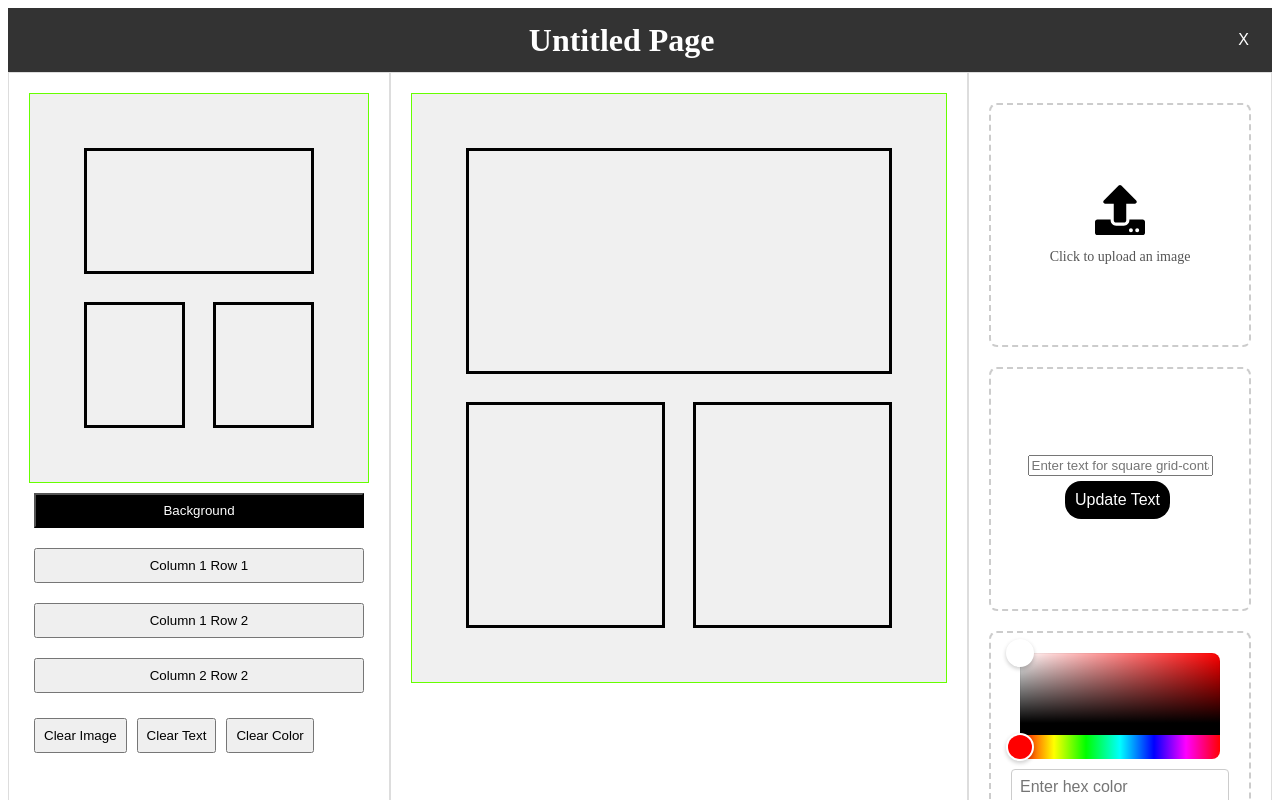
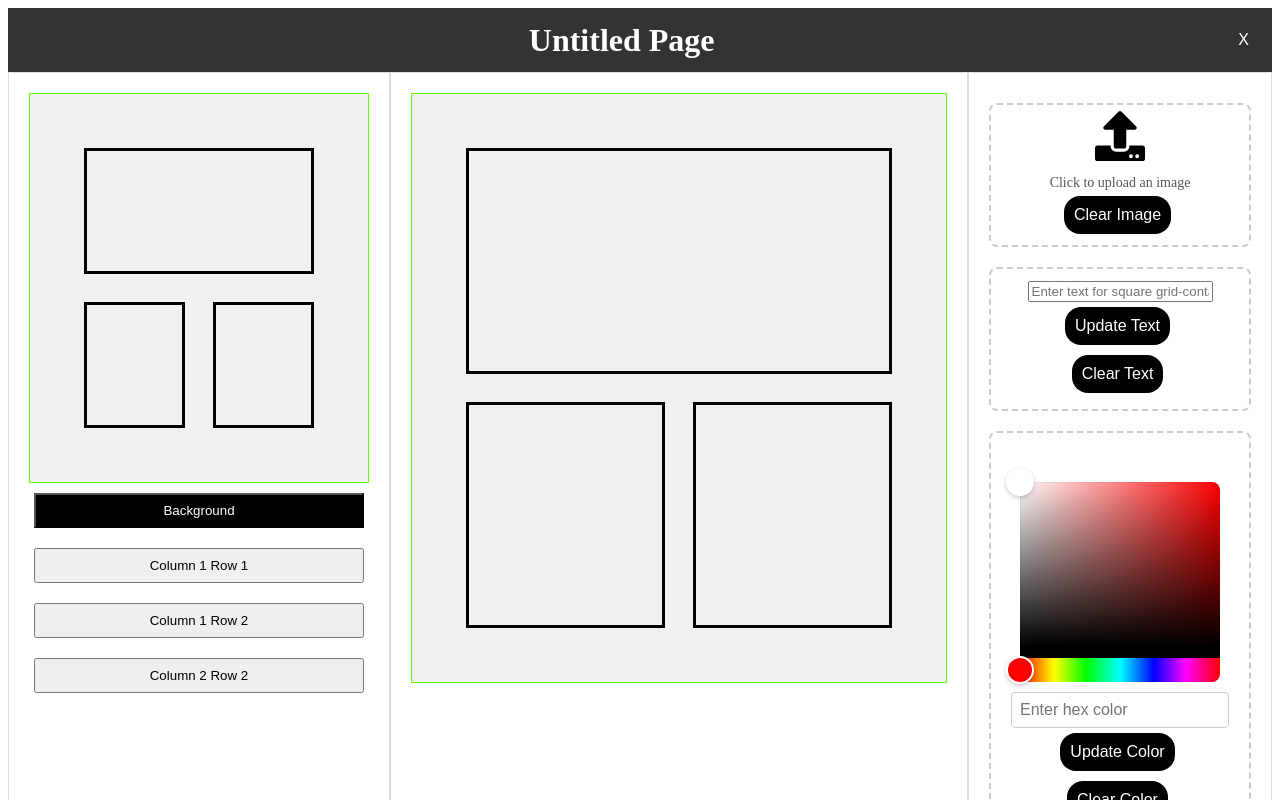
Before and after one commit to braddonako/react-MSPaper, a React (Create React App) app in the folder media-fly-proj/mediafly/: page / in a window 1280 px wide. Both pictures are taken after a click on the element 205 px from the left and 380 px from the top of the page. Shown: the top 800 px of the page. Built offline with nearby package versions, Linux system fonts and the light colour scheme.

Commit message:
background color being removed

```diff
--- /dev/null
+++ b/media-fly-proj/mediafly/src/components/buttons/ClearSquarePropertyButton.tsx
@@ -0,0 +1,45 @@
+import React from 'react';
+import { useDispatch } from 'react-redux';
+import { SquareProperty, clearSquareProperty } from '../../state/grid/gridSlice';
+import CustomButton from './button';
+
+interface ClearSquarePropertyButtonProps {
+    squareId: string;
+    property: SquareProperty
+}
+
+const ClearSquarePropertyButton: React.FC<ClearSquarePropertyButtonProps> = ({ squareId, property }) => {
+    const dispatch = useDispatch();
+
+    const handleClearImage = () => {
+        dispatch(clearSquareProperty({ squareId, property: SquareProperty.Image }));
+    };
+
+    const handleClearText = () => {
+        dispatch(clearSquareProperty({ squareId, property: SquareProperty.Text }));
+    };
+
+    const handleClearColor = () => {
+        console.log(squareId);
+        dispatch(clearSquareProperty({ squareId, property: SquareProperty.Color }));
+    };
+
+    const renderButtons = () => {
+        if (property === SquareProperty.Image) {
+            return <CustomButton onClick={handleClearImage} text='Clear Image' />
+        } else if (property === SquareProperty.Color) {
+            return <CustomButton onClick={handleClearColor} text='Clear Color' />
+        } else {
+            return <CustomButton onClick={handleClearText} text='Clear Text' />
+
+        }
+    }
+
+    return (
+        <div>
+            {renderButtons()}
+        </div>
+    );
+};
+
+export default ClearSquarePropertyButton;
--- a/media-fly-proj/mediafly/src/components/buttons/ImageUploadButton.tsx
+++ b/media-fly-proj/mediafly/src/components/buttons/ImageUploadButton.tsx
@@ -1,7 +1,8 @@
 import React, { ChangeEvent, useState } from 'react';
 import { useDispatch, useSelector } from 'react-redux';
-import { setSquareProperty } from '../../state/grid/gridSlice';
+import { setSquareProperty, SquareProperty } from '../../state/grid/gridSlice';
 import { FaUpload } from 'react-icons/fa'; // Assuming you have a library like react-icons for the upload icon
+import ClearSquarePropertyButton from './ClearSquarePropertyButton';
 
 const ImageUploader: React.FC = () => {
     const dispatch = useDispatch();
@@ -12,15 +13,15 @@ const ImageUploader: React.FC = () => {
         const file = e.target.files?.[0];
         setSelectedImage(file || null);
 
+
         if (file) {
-            console.log(highlightedSection);
             const imageUrl = URL.createObjectURL(file);
-            dispatch(setSquareProperty({ squareId: highlightedSection, property: "image", value: imageUrl, }));
+            dispatch(setSquareProperty({ squareId: highlightedSection, property: SquareProperty.Image, value: imageUrl, }));
         }
     };
 
     return (
-        <div className="upload-container">
+        <div className="column-three-container">
             <>
                 <label htmlFor="fileInput" className="label-container">
                     <FaUpload size={50} className="upload-icon" />
@@ -31,6 +32,7 @@ const ImageUploader: React.FC = () => {
             <div className="file-input-container">
                 <input id="fileInput" type="file" onChange={handleImageChange} className="file-input" />
             </div>
+            <div><ClearSquarePropertyButton squareId={highlightedSection} property={SquareProperty.Image} /></div>
         </div>
     );
 };
--- a/media-fly-proj/mediafly/src/components/buttons/clearSquareContentButton.tsx
+++ /dev/null
@@ -1,33 +0,0 @@
-import React from 'react';
-import { useDispatch } from 'react-redux';
-import { clearSquareProperty } from '../../state/grid/gridSlice';
-
-interface SquareControlsProps {
-    squareId: string;
-}
-
-const SquareControls: React.FC<SquareControlsProps> = ({ squareId }) => {
-    const dispatch = useDispatch();
-
-    const handleClearImage = () => {
-        dispatch(clearSquareProperty({ squareId, property: "image" }));
-    };
-
-    const handleClearText = () => {
-        dispatch(clearSquareProperty({ squareId, property: 'text' }));
-    };
-
-    const handleClearColor = () => {
-        dispatch(clearSquareProperty({ squareId, property: 'color' }));
-    };
-
-    return (
-        <div>
-            <button onClick={handleClearImage}>Clear Image</button>
-            <button onClick={handleClearText}>Clear Text</button>
-            <button onClick={handleClearColor}>Clear Color</button>
-        </div>
-    );
-};
-
-export default SquareControls;
--- a/media-fly-proj/mediafly/src/components/editLayoutPage/SetSquareColor.tsx
+++ b/media-fly-proj/mediafly/src/components/editLayoutPage/SetSquareColor.tsx
@@ -1,8 +1,9 @@
 import React, { useState, KeyboardEvent } from 'react';
 import { useDispatch } from 'react-redux';
 import { HexColorPicker } from 'react-colorful';
-import { clearSquareProperty, setSquareProperty } from '../../state/grid/gridSlice';
+import { SquareProperty, clearSquareProperty, setSquareProperty } from '../../state/grid/gridSlice';
 import CustomButton from '../buttons/button';
+import ClearSquarePropertyButton from '../buttons/ClearSquarePropertyButton';
 
 
 
@@ -17,18 +18,19 @@ const ColorInput: React.FC<ColorInputProps> = ({ squareId }) => {
     const handleKeyPress = (event: KeyboardEvent<HTMLInputElement>) => {
         if (event.key === 'Enter') {
             updateColor();
-            dispatch(clearSquareProperty({ squareId, property: 'image' }));
+            dispatch(clearSquareProperty({ squareId, property: SquareProperty.Image }));
         }
     };
 
     const updateColor = () => {
+        console.log(squareId);
         const formattedColor = color.startsWith('#') ? color : `#${color}`;
-        dispatch(setSquareProperty({ squareId, property: 'color', value: formattedColor }));
-        dispatch(clearSquareProperty({ squareId, property: 'image' }));
+        dispatch(setSquareProperty({ squareId, property: SquareProperty.Color, value: formattedColor }));
+        dispatch(clearSquareProperty({ squareId, property: SquareProperty.Image }));
     };
 
     return (
-        <div className="upload-container">
+        <div className="column-three-container color">
             <HexColorPicker
                 color={color}
                 onChange={(selectedColor) => setColor(selectedColor)}
@@ -52,6 +54,7 @@ const ColorInput: React.FC<ColorInputProps> = ({ squareId }) => {
                 onClick={updateColor}
                 text='Update Color'
             />
+            <ClearSquarePropertyButton squareId={squareId} property={SquareProperty.Color} />
         </div>
     );
 };
--- a/media-fly-proj/mediafly/src/components/editLayoutPage/SquareTextInput.tsx
+++ b/media-fly-proj/mediafly/src/components/editLayoutPage/SquareTextInput.tsx
@@ -1,7 +1,8 @@
 import React, { useState } from 'react';
 import { useDispatch } from 'react-redux';
-import { setSquareProperty } from '../../state/grid/gridSlice'; // Import your grid slice actions
+import { setSquareProperty, SquareProperty } from '../../state/grid/gridSlice'; // Import your grid slice actions
 import CustomButton from '../buttons/button';
+import ClearSquarePropertyButton from '../buttons/ClearSquarePropertyButton';
 
 interface SquareTextInputProps {
     squareId: string;
@@ -16,15 +17,15 @@ const SquareTextInput: React.FC<SquareTextInputProps> = ({ squareId }) => {
     };
 
     const handleInputBlur = () => {
-        dispatch(setSquareProperty({ squareId, property: 'text', value: inputValue }));
+        dispatch(setSquareProperty({ squareId, property: SquareProperty.Text, value: inputValue }));
     };
 
     const handleButtonClick = () => {
-        dispatch(setSquareProperty({ squareId, property: 'text', value: inputValue }));
+        dispatch(setSquareProperty({ squareId, property: SquareProperty.Text, value: inputValue }));
     };
 
     return (
-        <div className="upload-container">
+        <div className="column-three-container">
             <input
                 type="text"
                 value={inputValue}
@@ -36,6 +37,8 @@ const SquareTextInput: React.FC<SquareTextInputProps> = ({ squareId }) => {
                 onClick={handleButtonClick}
                 text='Update Text'
             />
+            <ClearSquarePropertyButton squareId={squareId} property={SquareProperty.Text} />
+
         </div>
     );
 };
--- a/media-fly-proj/mediafly/src/components/editLayoutPage/columns/ColumnOneContent.tsx
+++ b/media-fly-proj/mediafly/src/components/editLayoutPage/columns/ColumnOneContent.tsx
@@ -2,7 +2,6 @@ import Grid from '../../grid';
 import React, { useEffect } from 'react';
 import { useDispatch, useSelector } from 'react-redux';
 import { setHighlightedSection } from '../../../state/grid/gridSlice';
-import SquareControls from '../../buttons/clearSquareContentButton';
 
 interface ColumnOneContentProps {
     layout: { rows: number; columns: number[] };
@@ -51,11 +50,6 @@ const ColumnOneContent: React.FC<ColumnOneContentProps> = ({ layout }) => {
             }
         }
 
-        const resetSquareButton = (
-            <SquareControls squareId={highlightedSection} />
-        );
-        buttons.push(resetSquareButton);
-
         return buttons;
     };
 
--- a/media-fly-proj/mediafly/src/components/grid.tsx
+++ b/media-fly-proj/mediafly/src/components/grid.tsx
@@ -21,10 +21,12 @@ const Grid: React.FC<GridProps> = ({ layout, isEditMode }) => {
 
 
     const renderGridItems = () => {
+        console.log(squareColors);
+        console.log(squareColors);
         const gridContainerStyle = {
             backgroundImage: isEditMode ? `url(${squareImages['grid-container'] || ''})` : 'none',
             backgroundSize: 'cover',
-            backgroundColor: (isEditMode) ? `${squareColors['grid-container']}` : '',
+            ...(isEditMode && squareColors['grid-container'] && { backgroundColor: squareColors['grid-container'] }),
         };
         return (
             <div className={`grid-container ${(highlightedSection === 'grid-container') ? 'highlighted' : ''}`} style={gridContainerStyle}>
--- a/media-fly-proj/mediafly/src/state/grid/gridSlice.ts
+++ b/media-fly-proj/mediafly/src/state/grid/gridSlice.ts
@@ -1,4 +1,10 @@
 import { createSlice, PayloadAction } from '@reduxjs/toolkit';
+
+export enum SquareProperty {
+    Color = 'color',
+    Image = 'image',
+    Text = 'text',
+}
 
 interface GridState {
     rows: number;
@@ -31,14 +37,14 @@ const gridSlice = createSlice({
         },
         setSquareProperty: (
             state,
-            action: PayloadAction<{ squareId: string; property: 'color' | 'image' | 'text'; value: string }>
+            action: PayloadAction<{ squareId: string; property: SquareProperty; value: string }>
         ) => {
             const { squareId, property, value } = action.payload;
-            state[property === 'color' ? 'squareColors' : property === 'image' ? 'squareImages' : 'squareTexts'][squareId] = value;
+            state[property === SquareProperty.Color ? 'squareColors' : property === SquareProperty.Image ? 'squareImages' : 'squareTexts'][squareId] = value;
         },
-        clearSquareProperty: (state, action: PayloadAction<{ squareId: string; property: 'color' | 'image' | 'text' }>) => {
+        clearSquareProperty: (state, action: PayloadAction<{ squareId: string; property: SquareProperty }>) => {
             const { squareId, property } = action.payload;
-            delete state[property === 'color' ? 'squareColors' : property === 'image' ? 'squareImages' : 'squareTexts'][squareId];
+            delete state[property === SquareProperty.Color ? 'squareColors' : property === SquareProperty.Image ? 'squareImages' : 'squareTexts'][squareId];
         },
         clearAllSquareProperties: (state) => {
             state.squareColors = {};
--- a/media-fly-proj/mediafly/src/styles.css
+++ b/media-fly-proj/mediafly/src/styles.css
@@ -76,22 +76,23 @@ button {
 
 button.highlighted {
     background-color: black;
-    /* Change this to the highlight color you prefer */
     color: white;
-    /* Change this to the text color for highlighted buttons */
-    /* Add any additional styles for highlighted buttons here */
 }
 
-.upload-container {
+.column-three-container {
     display: flex;
     flex-direction: column;
     align-items: center;
     justify-content: center;
-    height: 200px;
+    height: 100px;
     border: 2px dashed #ccc;
     border-radius: 8px;
     padding: 20px;
     text-align: center;
+}
+
+.column-three-container.color {
+    height: 400px;
 }
 
 .label-container {
```
